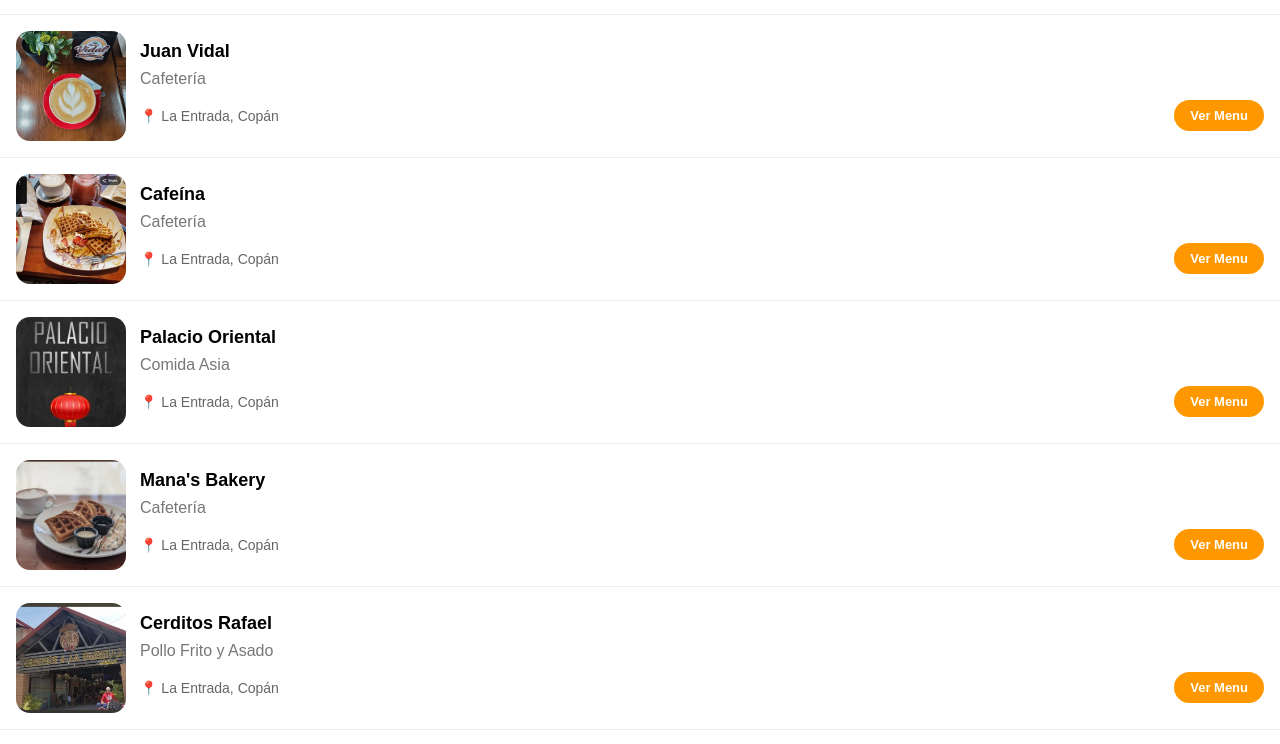
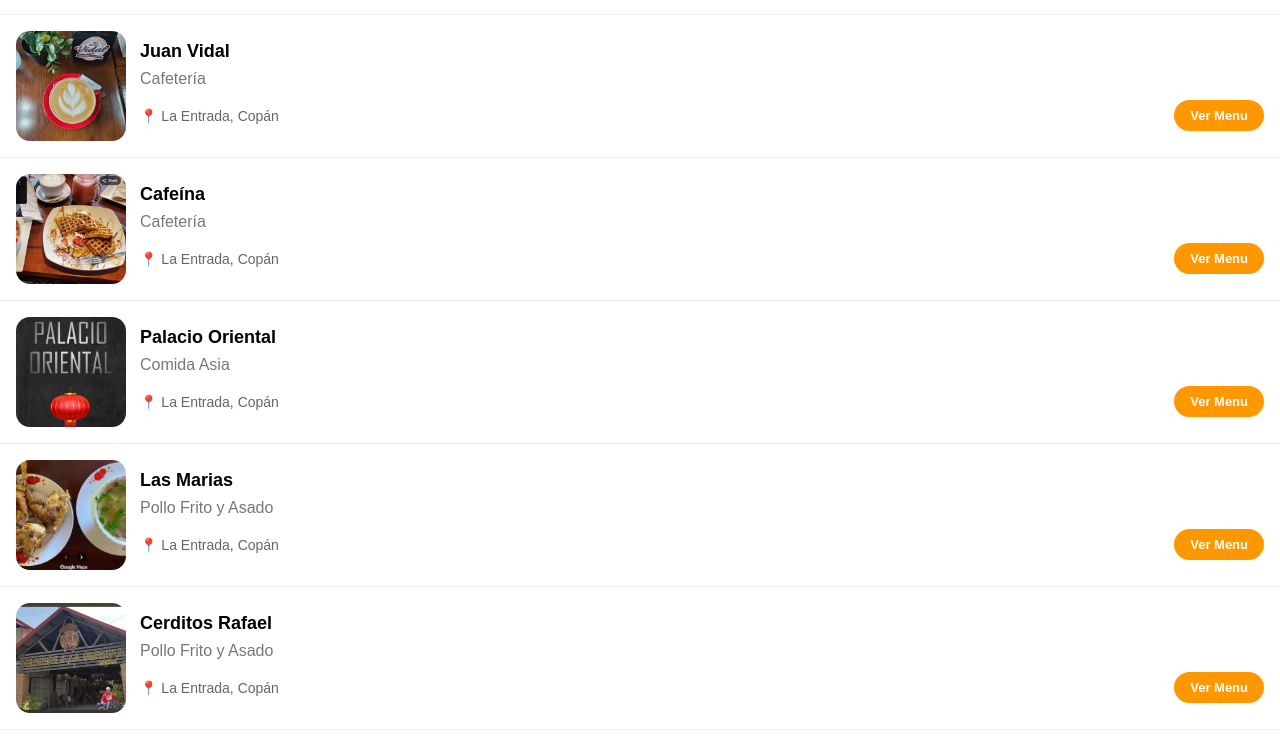
Before and after one commit to jackma0625/hnmenu, a React (Vite) app: page / in a window 1280 px wide. Shown: the part 411-1155 px from the top of the page. Built offline with nearby package versions, Linux system fonts and the light colour scheme.

Commit message:
add las marias

```diff
--- a/src/data/restaurants.js
+++ b/src/data/restaurants.js
@@ -92,19 +92,19 @@ export const restaurants = [
   },
   {
     id: 6,
-    slug: 'manas-bakery',
-    name: "Mana's Bakery",
+    slug: 'las-marias',
+    name: "Las Marias",
     template: 'basic',
     theme: basicTheme,
-    category: categories[1],
-    image: '/images/restaurants/mana.webp',
+    category: categories[4],
+    image: '/images/restaurants/las-marias.webp',
     location: 'La Entrada, Copán',
-    whatsapp: '50432976843',
-    maps: 'https://maps.google.com',
+    whatsapp: '50499709951',
+    maps: 'https://maps.app.goo.gl/iymh2x6i2CYiPQ12A',
     hours: '',
     website: '',
     menu: [],
-    menuImages: ['/images/menus/mana1.webp'],
+    menuImages: ['/images/menus/las-marias1.webp'],
   },
 
   /*
```
Also changed, not shown: public/images/menus/las-marias1.webp (added), public/images/restaurants/las-marias.webp (added).
